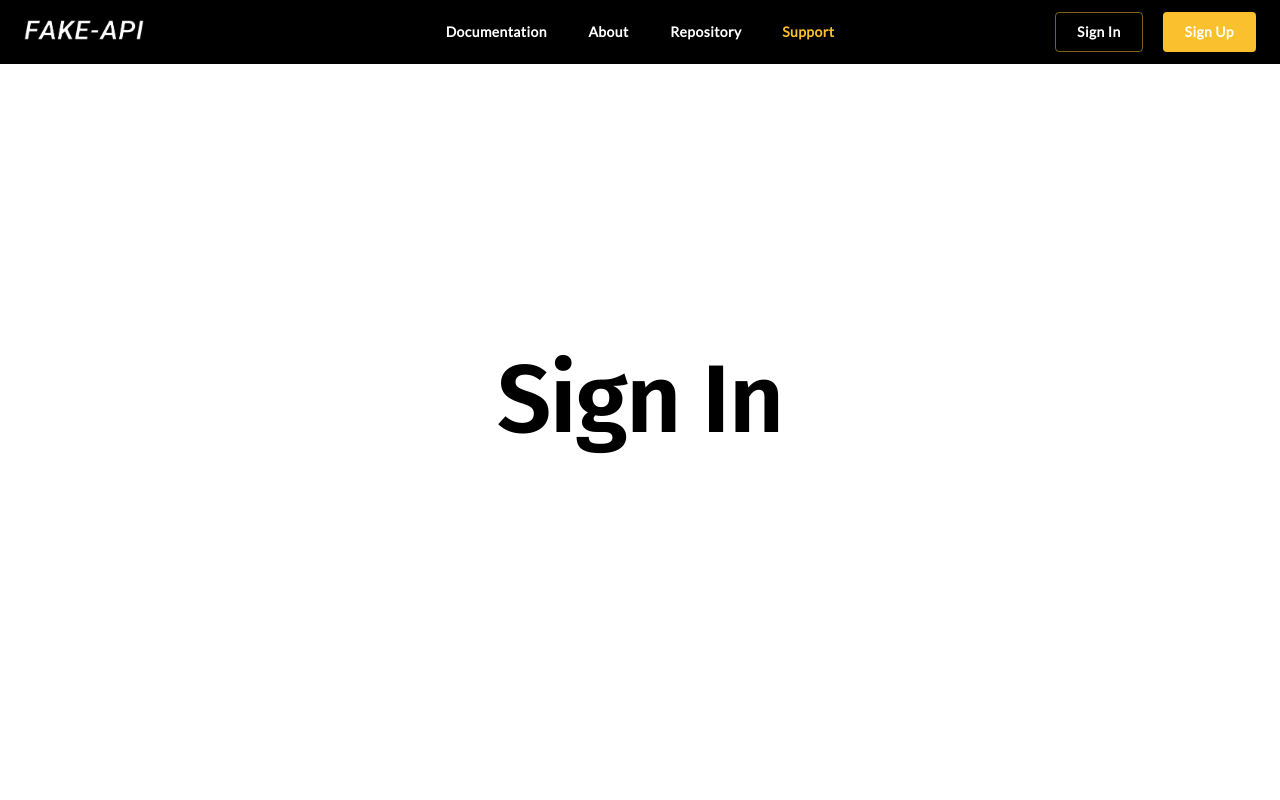
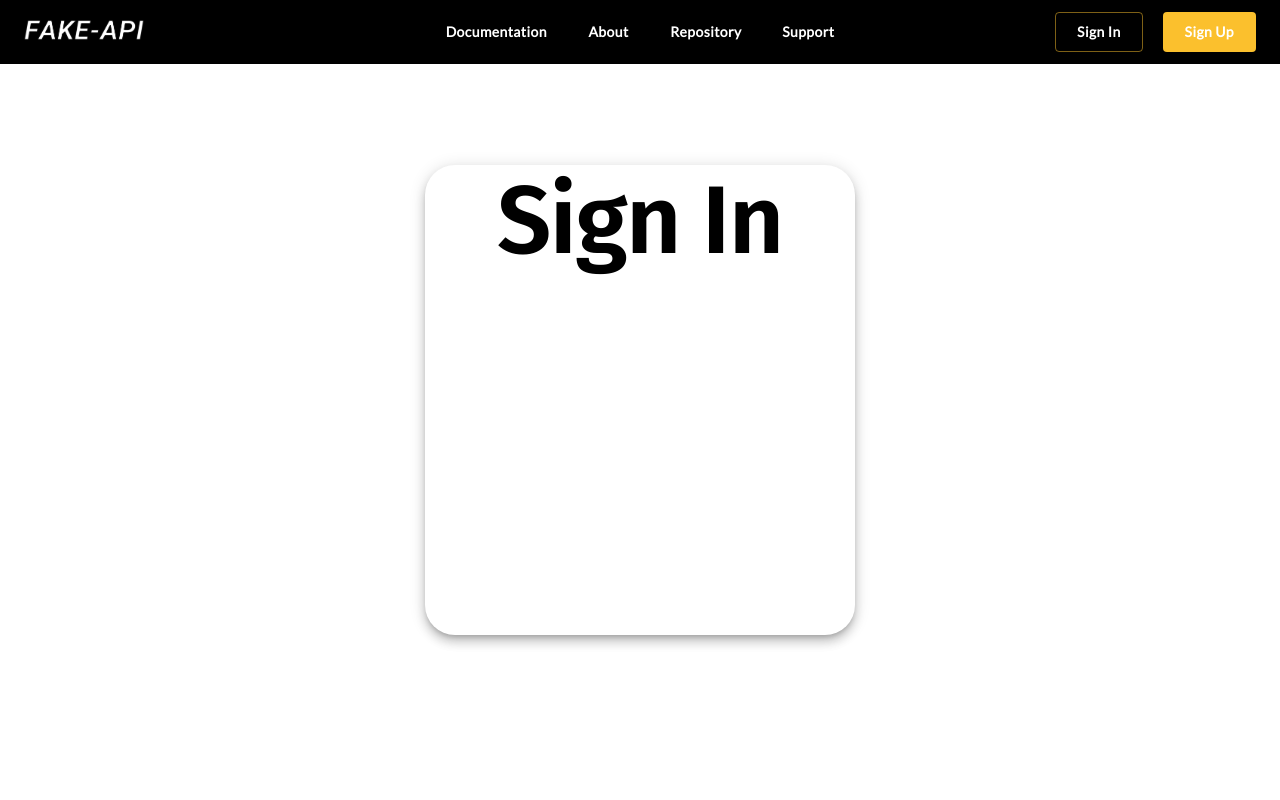
Before and after one commit to LOG1CRS/Fake-API, a React (Create React App) app in the folder client/: page /sign-in in a window 1280 px wide. Shown: the top 800 px of the page. Built offline with nearby package versions, Linux system fonts and the light colour scheme.

Commit message:
Signin and Signup views structure started

```diff
--- a/client/src/assets/style/themeConfig.js
+++ b/client/src/assets/style/themeConfig.js
@@ -9,7 +9,8 @@ const theme = createMuiTheme({
       main: '#000',
     },
     background: {
-      default: '#f0f1f5',
+      default: '#fff',
+      paper: '#fff',
     },
     text: {
       primary: '#000',
--- a/client/src/components/about/AboutHero.jsx
+++ b/client/src/components/about/AboutHero.jsx
@@ -5,6 +5,7 @@ const useStyle = makeStyles((theme) => ({
   aboutHero: {
     width: '100%',
     height: '100vh',
+    backgroundColor: theme.palette.background.default,
   },
 }));
 
--- /dev/null
+++ b/client/src/components/auth/SignInContainer.jsx
@@ -0,0 +1,23 @@
+import React from 'react';
+import { Paper, makeStyles, Typography } from '@material-ui/core';
+
+const useStyle = makeStyles((theme) => ({
+  signInContainer: {
+    width: 430,
+    height: 470,
+    borderRadius: 30,
+  },
+}));
+
+const SignInContainer = () => {
+  const classes = useStyle();
+  return (
+    <Paper elevation={7} className={classes.signInContainer}>
+      <Typography variant="h1" color="initial" align="center">
+        Sign In
+      </Typography>
+    </Paper>
+  );
+};
+
+export default SignInContainer;
--- a/client/src/components/auth/SignInMain.jsx
+++ b/client/src/components/auth/SignInMain.jsx
@@ -1,26 +1,34 @@
 import React from 'react';
-import { Grid, makeStyles, Typography } from '@material-ui/core';
+import { Grid, makeStyles, Container } from '@material-ui/core';
+
+import SignInContainer from './SignInContainer';
 
 const useStyle = makeStyles((theme) => ({
   signIn: {
     width: '100%',
     height: '100vh',
+    minHeight: 700,
+    backgroundColor: theme.palette.background.default,
+  },
+  signInSpace: {
+    width: '100%',
+    height: '100%',
   },
 }));
 
 const SignInMain = () => {
   const classes = useStyle();
   return (
+    <Container className={classes.signIn}>
       <Grid
         container
         alignContent="center"
         justify="center"
-      className={classes.signIn}
+        className={classes.signInSpace}
       >
-      <Typography variant="h1" color="initial" align="center">
-        Sign In
-      </Typography>
+        <SignInContainer />
       </Grid>
+    </Container>
   );
 };
 
--- /dev/null
+++ b/client/src/components/auth/SignUpContainer.jsx
@@ -0,0 +1,23 @@
+import React from 'react';
+import { Paper, makeStyles, Typography } from '@material-ui/core';
+
+const useStyle = makeStyles((theme) => ({
+  signUpContainer: {
+    width: 430,
+    height: 470,
+    borderRadius: 30,
+  },
+}));
+
+const SignUpContainer = () => {
+  const classes = useStyle();
+  return (
+    <Paper className={classes.signUpContainer}>
+      <Typography variant="h1" color="initial" align="center">
+        Sign Up
+      </Typography>
+    </Paper>
+  );
+};
+
+export default SignUpContainer;
--- a/client/src/components/auth/SignUpMain.jsx
+++ b/client/src/components/auth/SignUpMain.jsx
@@ -1,10 +1,25 @@
 import React from 'react';
-import { Grid, makeStyles, Typography } from '@material-ui/core';
+import { Grid, makeStyles, Hidden, Container } from '@material-ui/core';
+
+import SignUpContainer from './SignUpContainer';
+import signUpImage from '../../assets/static/signup-image.jpg';
 
 const useStyle = makeStyles((theme) => ({
   signUp: {
     width: '100%',
     height: '100vh',
+    backgroundColor: theme.palette.background.default,
+  },
+  signUpImage: {
+    backgroundImage: `url(${signUpImage})`,
+    backgroundSize: 'cover',
+    backgroundPosition: 'center',
+    width: '100%',
+    height: '100%',
+  },
+  signUpSpace: {
+    width: '100%',
+    height: '100%',
   },
 }));
 
@@ -17,9 +32,21 @@ const SignUpMain = () => {
       justify="center"
       className={classes.signUp}
     >
-      <Typography variant="h1" color="initial" align="center">
-        Sign Up
-      </Typography>
+      <Grid item xs={12} lg={5} className={classes.signUpSpace}>
+        <Container className={classes.signUpSpace}>
+          <Grid
+            container
+            justify="center"
+            alignContent="center"
+            className={classes.signUpSpace}
+          >
+            <SignUpContainer />
+          </Grid>
+        </Container>
+      </Grid>
+      <Hidden mdDown>
+        <Grid item lg={7} className={classes.signUpImage} />
+      </Hidden>
     </Grid>
   );
 };
--- a/client/src/components/docs/DocsMain.jsx
+++ b/client/src/components/docs/DocsMain.jsx
@@ -9,6 +9,7 @@ const useStyle = makeStyles((theme) => ({
     width: '100%',
     minHeight: '100vh',
     display: 'flex',
+    background: theme.palette.background.default,
   },
   drawer: {
     [theme.breakpoints.only('xl')]: {
--- a/client/src/components/layout/Navbar.jsx
+++ b/client/src/components/layout/Navbar.jsx
@@ -10,7 +10,7 @@ import {
   Grid,
 } from '@material-ui/core';
 import { Menu } from '@material-ui/icons';
-import { Link } from 'react-router-dom';
+import { Link, useLocation } from 'react-router-dom';
 import {
   home,
   docs,
@@ -42,6 +42,20 @@ const useStyle = makeStyles((theme) => ({
     [theme.breakpoints.only('xl')]: {
       marginTop: 10,
       marginBottom: 10,
+    },
+    [theme.breakpoints.only('md')]: {
+      marginTop: 10,
+      marginBottom: 10,
+    },
+    [theme.breakpoints.only('sm')]: {
+      marginTop: 2,
+      marginBottom: 2,
+    },
+    [theme.breakpoints.only('xs')]: {
+      marginTop: 2,
+      marginBottom: 2,
+      paddingLeft: 17,
+      paddingRight: 17,
     },
   },
   navbarImg: {
@@ -78,7 +92,7 @@ const useStyle = makeStyles((theme) => ({
       backgroundColor: 'rgb(241, 192, 45, 0.35)',
     },
   },
-  navSupportButton: {
+  navButtonActive: {
     textTransform: 'none',
     [theme.breakpoints.only('xl')]: {
       fontSize: 18,
@@ -103,6 +117,7 @@ const useStyle = makeStyles((theme) => ({
 const Navbar = (props) => {
   const { toggleOpen } = props;
   const classes = useStyle();
+  const route = useLocation();
   return (
     <>
       <ElevationScroll>
@@ -121,7 +136,11 @@ const Navbar = (props) => {
                       variant="text"
                       size="large"
                       color="primary"
-                      className={classes.navButton}
+                      className={
+                        route.pathname === '/docs'
+                          ? classes.navButtonActive
+                          : classes.navButton
+                      }
                     >
                       Documentation
                     </Button>
@@ -131,7 +150,11 @@ const Navbar = (props) => {
                       variant="text"
                       size="large"
                       color="primary"
-                      className={classes.navButton}
+                      className={
+                        route.pathname === '/about'
+                          ? classes.navButtonActive
+                          : classes.navButton
+                      }
                     >
                       About
                     </Button>
@@ -156,7 +179,11 @@ const Navbar = (props) => {
                       variant="text"
                       color="primary"
                       size="large"
-                      className={classes.navSupportButton}
+                      className={
+                        route.pathname === '/support-us'
+                          ? classes.navButtonActive
+                          : classes.navButton
+                      }
                     >
                       Support
                     </Button>
--- a/client/src/components/support/SupportHero.jsx
+++ b/client/src/components/support/SupportHero.jsx
@@ -5,6 +5,7 @@ const useStyle = makeStyles((theme) => ({
   support: {
     width: '100%',
     height: '100vh',
+    backgroundColor: theme.palette.background.default,
   },
 }));
 
```
Also changed, not shown: client/src/assets/static/signup-image.jpg (added). Lines whose indentation alone changed are shown as unchanged.
